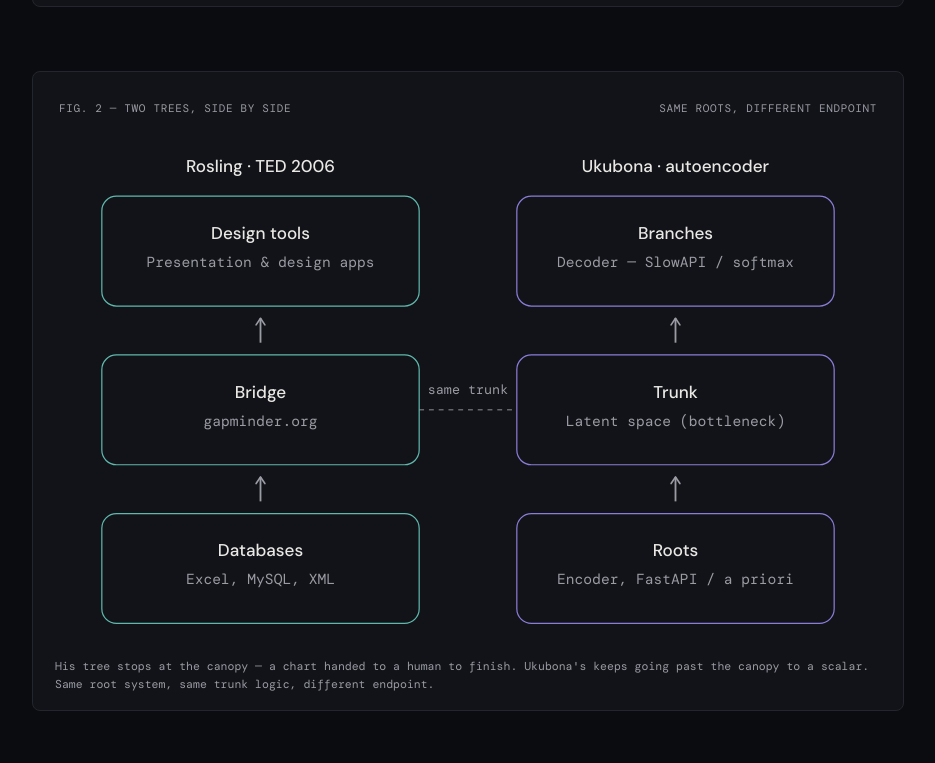
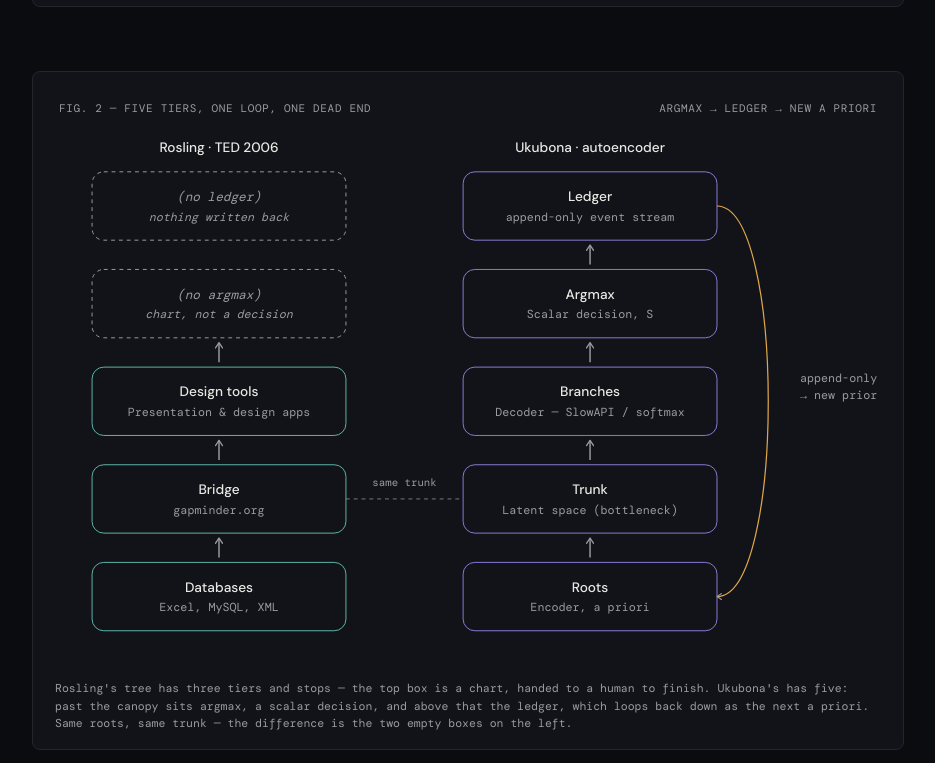
Before and after one commit to ukubona-llc/ted-talk, a plain HTML site: page index.html in a window 1280 px wide. Shown: the part 3117-3880 px from the top of the page, without its empty margins (172-1107 px from the left). Drawn offline with nearby package versions, Linux system fonts and the light colour scheme.

Commit message:
added value of ukubona llc is clear

```diff
--- a/index.html
+++ b/index.html
@@ -379,59 +379,85 @@
     });
   </script>
 
-  <!-- APPENDED 2026-07-24 — Fig. 2, new diagram-shell only, nothing above touched -->
+  <!-- APPENDED 2026-07-24 — Fig. 2 rebuilt as 5-tier comparison with feedback loop -->
   <div class="diagram-shell">
     <div class="diagram-caption">
-      <span>Fig. 2 — Two trees, side by side</span>
-      <span>Same roots, different endpoint</span>
+      <span>Fig. 2 — Five tiers, one loop, one dead end</span>
+      <span>Argmax &#8594; ledger &#8594; new a priori</span>
     </div>
-    <svg width="100%" viewBox="0 0 680 430" role="img">
-      <title>Rosling's data tree compared with the Ukubona pentadic autoencoder</title>
-      <desc>Two vertical stacks. Left: Rosling's TED tree — databases at the root, gapminder.org as the bridge, design tools as the canopy. Right: Ukubona's pentadic autoencoder — encoder roots at the bottom, latent space trunk in the middle, decoder branches at the top. A dashed connector links the two trunks, labeled "same trunk".</desc>
+    <svg width="100%" viewBox="0 0 850 560" role="img">
+      <title>Rosling's data tree compared with the Ukubona pentadic autoencoder, five tiers each</title>
+      <desc>Two vertical stacks of five tiers. Right, Ukubona: roots (encoder, a priori), trunk (latent space), branches (decoder), argmax (scalar decision), ledger (append-only event stream), which loops back down as the new a priori for the roots. Left, Rosling: databases, bridge (gapminder.org), design tools, then two empty dashed boxes where argmax and ledger would be, labeled no argmax and no ledger, showing his tree terminates at the canopy.</desc>
       <defs>
         <marker id="fig2-arrow" viewBox="0 0 10 10" refX="8" refY="5" markerWidth="6" markerHeight="6" orient="auto-start-reverse">
           <path d="M2 1L8 5L2 9" fill="none" stroke="var(--ink-dim)" stroke-width="1.5" stroke-linecap="round" stroke-linejoin="round"/>
         </marker>
       </defs>
 
-      <text class="node-label" x="170" y="40" text-anchor="middle" font-family="'DM Sans',sans-serif" font-size="14">Rosling · TED 2006</text>
-      <text class="node-label" x="510" y="40" text-anchor="middle" font-family="'DM Sans',sans-serif" font-size="14">Ukubona · autoencoder</text>
+      <text class="node-label" x="170" y="30" text-anchor="middle" font-family="'DM Sans',sans-serif" font-size="14">Rosling &#183; TED 2006</text>
+      <text class="node-label" x="550" y="30" text-anchor="middle" font-family="'DM Sans',sans-serif" font-size="14">Ukubona &#183; autoencoder</text>
 
-      <rect x="40" y="60" width="260" height="90" rx="12" fill="var(--bg-panel)" stroke="var(--teal)" stroke-width="1"/>
-      <text class="node-label" x="170" y="95" text-anchor="middle" font-family="'DM Sans',sans-serif" font-size="14">Design tools</text>
-      <text class="node-sub" x="170" y="118" text-anchor="middle" font-family="'DM Mono',monospace" font-size="12">Presentation &amp; design apps</text>
+      <rect x="40" y="50" width="260" height="70" rx="12" fill="none" stroke="var(--ink-dim)" stroke-width="1" stroke-dasharray="4 4"/>
+      <text class="node-sub" x="170" y="80" text-anchor="middle" font-family="'DM Mono',monospace" font-size="13" font-style="italic">(no ledger)</text>
+      <text class="node-sub" x="170" y="100" text-anchor="middle" font-family="'DM Mono',monospace" font-size="12" font-style="italic">nothing written back</text>
 
-      <rect x="380" y="60" width="260" height="90" rx="12" fill="var(--bg-panel)" stroke="var(--violet)" stroke-width="1"/>
-      <text class="node-label" x="510" y="95" text-anchor="middle" font-family="'DM Sans',sans-serif" font-size="14">Branches</text>
-      <text class="node-sub" x="510" y="118" text-anchor="middle" font-family="'DM Mono',monospace" font-size="12">Decoder — SlowAPI / softmax</text>
+      <rect x="420" y="50" width="260" height="70" rx="12" fill="var(--bg-panel)" stroke="var(--violet)" stroke-width="1"/>
+      <text class="node-label" x="550" y="80" text-anchor="middle" font-family="'DM Sans',sans-serif" font-size="14">Ledger</text>
+      <text class="node-sub" x="550" y="100" text-anchor="middle" font-family="'DM Mono',monospace" font-size="12">append-only event stream</text>
 
-      <line x1="170" y1="180" x2="170" y2="160" stroke="var(--ink-dim)" stroke-width="1.5" marker-end="url(#fig2-arrow)"/>
-      <line x1="510" y1="180" x2="510" y2="160" stroke="var(--ink-dim)" stroke-width="1.5" marker-end="url(#fig2-arrow)"/>
+      <line x1="550" y1="145" x2="550" y2="125" stroke="var(--ink-dim)" stroke-width="1.5" marker-end="url(#fig2-arrow)"/>
 
-      <rect x="40" y="190" width="260" height="90" rx="12" fill="var(--bg-panel)" stroke="var(--teal)" stroke-width="1"/>
-      <text class="node-label" x="170" y="225" text-anchor="middle" font-family="'DM Sans',sans-serif" font-size="14">Bridge</text>
-      <text class="node-sub" x="170" y="248" text-anchor="middle" font-family="'DM Mono',monospace" font-size="12">gapminder.org</text>
+      <rect x="40" y="150" width="260" height="70" rx="12" fill="none" stroke="var(--ink-dim)" stroke-width="1" stroke-dasharray="4 4"/>
+      <text class="node-sub" x="170" y="180" text-anchor="middle" font-family="'DM Mono',monospace" font-size="13" font-style="italic">(no argmax)</text>
+      <text class="node-sub" x="170" y="200" text-anchor="middle" font-family="'DM Mono',monospace" font-size="12" font-style="italic">chart, not a decision</text>
 
-      <rect x="380" y="190" width="260" height="90" rx="12" fill="var(--bg-panel)" stroke="var(--violet)" stroke-width="1"/>
-      <text class="node-label" x="510" y="225" text-anchor="middle" font-family="'DM Sans',sans-serif" font-size="14">Trunk</text>
-      <text class="node-sub" x="510" y="248" text-anchor="middle" font-family="'DM Mono',monospace" font-size="12">Latent space (bottleneck)</text>
+      <rect x="420" y="150" width="260" height="70" rx="12" fill="var(--bg-panel)" stroke="var(--violet)" stroke-width="1"/>
+      <text class="node-label" x="550" y="180" text-anchor="middle" font-family="'DM Sans',sans-serif" font-size="14">Argmax</text>
+      <text class="node-sub" x="550" y="200" text-anchor="middle" font-family="'DM Mono',monospace" font-size="12">Scalar decision, S</text>
 
-      <line x1="300" y1="235" x2="380" y2="235" stroke="var(--ink-dim)" stroke-width="0.75" stroke-dasharray="4 4"/>
-      <text class="node-sub" x="340" y="222" text-anchor="middle" font-family="'DM Mono',monospace" font-size="11">same trunk</text>
+      <line x1="170" y1="245" x2="170" y2="225" stroke="var(--ink-dim)" stroke-width="1.5" marker-end="url(#fig2-arrow)"/>
+      <line x1="550" y1="245" x2="550" y2="225" stroke="var(--ink-dim)" stroke-width="1.5" marker-end="url(#fig2-arrow)"/>
 
-      <line x1="170" y1="310" x2="170" y2="290" stroke="var(--ink-dim)" stroke-width="1.5" marker-end="url(#fig2-arrow)"/>
-      <line x1="510" y1="310" x2="510" y2="290" stroke="var(--ink-dim)" stroke-width="1.5" marker-end="url(#fig2-arrow)"/>
+      <rect x="40" y="250" width="260" height="70" rx="12" fill="var(--bg-panel)" stroke="var(--teal)" stroke-width="1"/>
+      <text class="node-label" x="170" y="280" text-anchor="middle" font-family="'DM Sans',sans-serif" font-size="14">Design tools</text>
+      <text class="node-sub" x="170" y="300" text-anchor="middle" font-family="'DM Mono',monospace" font-size="12">Presentation &amp; design apps</text>
 
-      <rect x="40" y="320" width="260" height="90" rx="12" fill="var(--bg-panel)" stroke="var(--teal)" stroke-width="1"/>
-      <text class="node-label" x="170" y="355" text-anchor="middle" font-family="'DM Sans',sans-serif" font-size="14">Databases</text>
-      <text class="node-sub" x="170" y="378" text-anchor="middle" font-family="'DM Mono',monospace" font-size="12">Excel, MySQL, XML</text>
+      <rect x="420" y="250" width="260" height="70" rx="12" fill="var(--bg-panel)" stroke="var(--violet)" stroke-width="1"/>
+      <text class="node-label" x="550" y="280" text-anchor="middle" font-family="'DM Sans',sans-serif" font-size="14">Branches</text>
+      <text class="node-sub" x="550" y="300" text-anchor="middle" font-family="'DM Mono',monospace" font-size="12">Decoder &#8212; SlowAPI / softmax</text>
 
-      <rect x="380" y="320" width="260" height="90" rx="12" fill="var(--bg-panel)" stroke="var(--violet)" stroke-width="1"/>
-      <text class="node-label" x="510" y="355" text-anchor="middle" font-family="'DM Sans',sans-serif" font-size="14">Roots</text>
-      <text class="node-sub" x="510" y="378" text-anchor="middle" font-family="'DM Mono',monospace" font-size="12">Encoder, FastAPI / a priori</text>
+      <line x1="170" y1="345" x2="170" y2="325" stroke="var(--ink-dim)" stroke-width="1.5" marker-end="url(#fig2-arrow)"/>
+      <line x1="550" y1="345" x2="550" y2="325" stroke="var(--ink-dim)" stroke-width="1.5" marker-end="url(#fig2-arrow)"/>
+
+      <rect x="40" y="350" width="260" height="70" rx="12" fill="var(--bg-panel)" stroke="var(--teal)" stroke-width="1"/>
+      <text class="node-label" x="170" y="380" text-anchor="middle" font-family="'DM Sans',sans-serif" font-size="14">Bridge</text>
+      <text class="node-sub" x="170" y="400" text-anchor="middle" font-family="'DM Mono',monospace" font-size="12">gapminder.org</text>
+
+      <rect x="420" y="350" width="260" height="70" rx="12" fill="var(--bg-panel)" stroke="var(--violet)" stroke-width="1"/>
+      <text class="node-label" x="550" y="380" text-anchor="middle" font-family="'DM Sans',sans-serif" font-size="14">Trunk</text>
+      <text class="node-sub" x="550" y="400" text-anchor="middle" font-family="'DM Mono',monospace" font-size="12">Latent space (bottleneck)</text>
+
+      <line x1="300" y1="385" x2="420" y2="385" stroke="var(--ink-dim)" stroke-width="0.75" stroke-dasharray="4 4"/>
+      <text class="node-sub" x="360" y="372" text-anchor="middle" font-family="'DM Mono',monospace" font-size="11">same trunk</text>
+
+      <line x1="170" y1="445" x2="170" y2="425" stroke="var(--ink-dim)" stroke-width="1.5" marker-end="url(#fig2-arrow)"/>
+      <line x1="550" y1="445" x2="550" y2="425" stroke="var(--ink-dim)" stroke-width="1.5" marker-end="url(#fig2-arrow)"/>
+
+      <rect x="40" y="450" width="260" height="70" rx="12" fill="var(--bg-panel)" stroke="var(--teal)" stroke-width="1"/>
+      <text class="node-label" x="170" y="480" text-anchor="middle" font-family="'DM Sans',sans-serif" font-size="14">Databases</text>
+      <text class="node-sub" x="170" y="500" text-anchor="middle" font-family="'DM Mono',monospace" font-size="12">Excel, MySQL, XML</text>
+
+      <rect x="420" y="450" width="260" height="70" rx="12" fill="var(--bg-panel)" stroke="var(--violet)" stroke-width="1"/>
+      <text class="node-label" x="550" y="480" text-anchor="middle" font-family="'DM Sans',sans-serif" font-size="14">Roots</text>
+      <text class="node-sub" x="550" y="500" text-anchor="middle" font-family="'DM Mono',monospace" font-size="12">Encoder, a priori</text>
+
+      <path d="M680,85 C750,85 750,485 680,485" fill="none" stroke="var(--amber)" stroke-width="1.25" marker-end="url(#fig2-arrow)"/>
+      <text class="node-sub" x="765" y="265" text-anchor="start" font-family="'DM Mono',monospace" font-size="12" fill="var(--amber)">append-only</text>
+      <text class="node-sub" x="765" y="283" text-anchor="start" font-family="'DM Mono',monospace" font-size="12" fill="var(--amber)">&#8594; new prior</text>
     </svg>
-    <p class="embed-note">His tree stops at the canopy — a chart handed to a human to finish. Ukubona's keeps going past the canopy to a scalar. Same root system, same trunk logic, different endpoint.</p>
+    <p class="embed-note">Rosling's tree has three tiers and stops &#8212; the top box is a chart, handed to a human to finish. Ukubona's has five: past the canopy sits argmax, a scalar decision, and above that the ledger, which loops back down as the next a priori. Same roots, same trunk &#8212; the difference is the two empty boxes on the left.</p>
   </div>
+
 
   <div class="rows">
 
```
